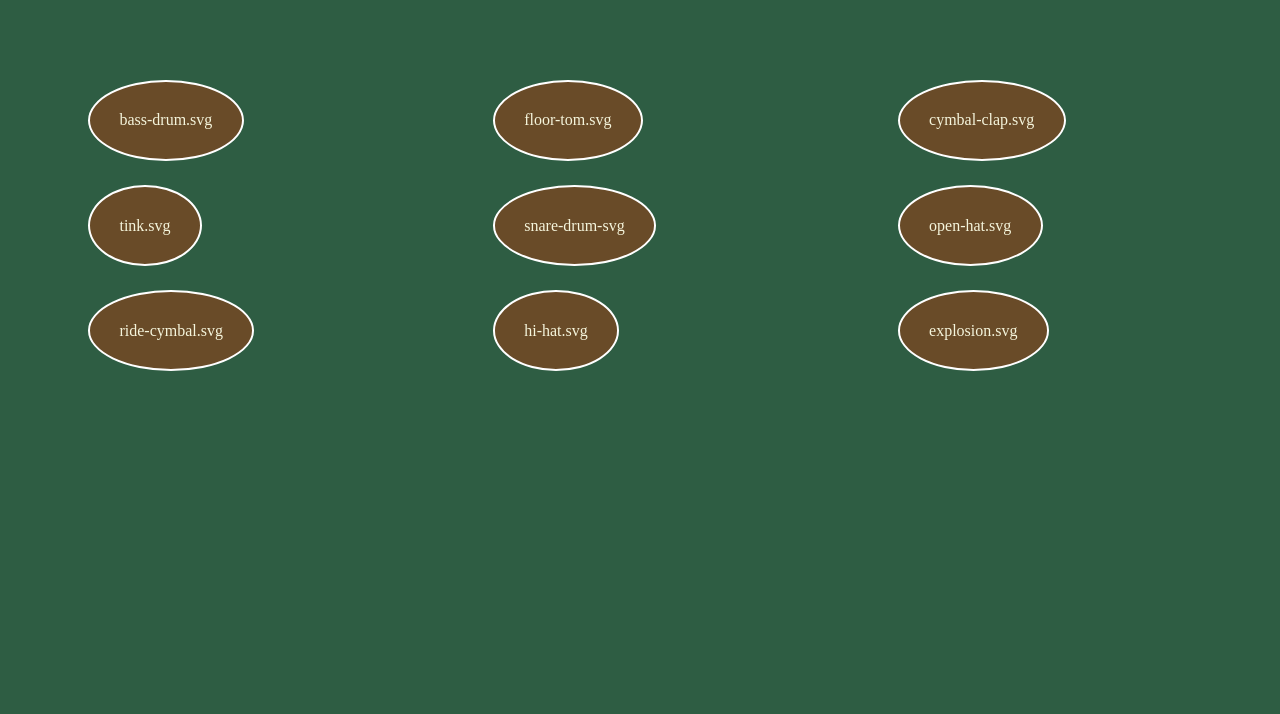
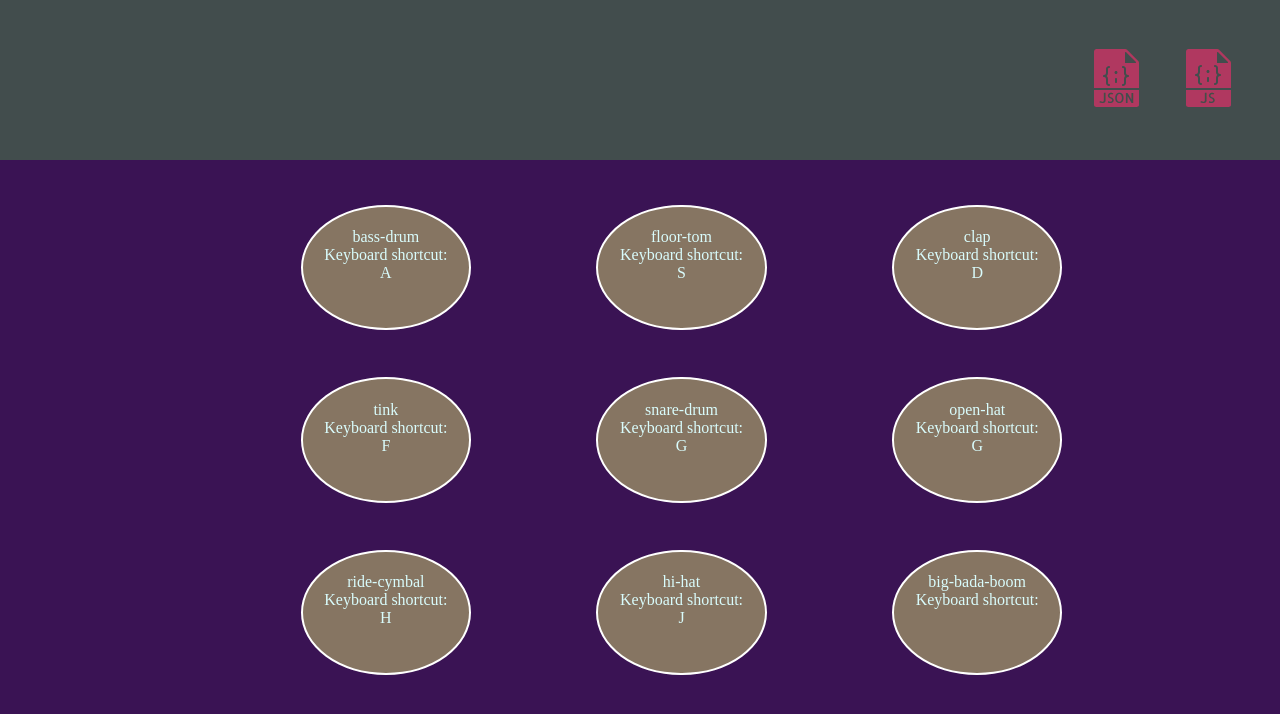
Before and after one commit to LarsGKodehode/LarsGKodehode.github.io, a plain HTML site: page page-hierarchy/lessons/dokker-oppgaver/drumkit/drumkit.html in a window 1280 px wide. Drawn offline with Linux system fonts and the light colour scheme.

Commit message:
updated from src

```diff
--- a/page-hierarchy/lessons/dokker-oppgaver/drumkit/drumkit.css
+++ b/page-hierarchy/lessons/dokker-oppgaver/drumkit/drumkit.css
@@ -1,36 +1,88 @@
+/* hack to set every element to use border-box as default */
+* {
+  box-sizing: border-box;
+}
+
 html {
   margin: 0px;
+  width: 100%;
+  height: 100%;
 }
 
 body {
-  background-color: rgb(46, 93, 67);
+  display: grid;
+  grid-template-columns: 2fr 7fr 1fr;
+  grid-template-rows: 2fr 7fr 1fr;
+
+  margin: 0px;
+  width: 100%;
+  height: 100%;
+
+  background-color: #3a1354;
 }
 
-#submit-section {
+#nav-top {
+  grid-column: 1 / -1;
+  grid-row: 1 / 2;
+
+  background-color: #424D4D;
+
+  display: flex;
+  align-items: center;
+  justify-content: flex-end;
+}
+
+ul {
+  box-sizing: border-box;
+  display: flex;
+  flex-direction: row-reverse;
+  justify-content: end;
+
+  margin: 2% 2%;
+  width: 40%;
+}
+
+li {
+  list-style-type: none;
+  padding: 0px 5%;
+}
+
+.icon-standard {
+  filter: invert(13%) sepia(32%) saturate(3399%) hue-rotate(254deg) brightness(93%) contrast(106%);
+}
+
+#drumkit-wrapper {
+  grid-column: 2 / 3;
+  grid-row: 2 / 3;
+
+  height: 100%;
   width: 100%;
 }
 
-#drum-kit-wrapper {
-  max-height: 60vh;
-  max-width: 60vw;
+#gui-buttons-wrapper {
+  grid-column: 1 / -1;
+  grid-row: 3 / -1;
 }
 
 #drum-kit {
-  box-sizing: border-box;
   display: grid;
   grid-template-columns: repeat(3, 1fr);
+
+  width: 100%;
+  height: 100%;
+
+  padding: 5%;
+
   gap: 10%;
-  margin: 5em;
-  max-height: 80%;
 }
 
-.sound-tool {
-  background-color: #694b28;
+.instrument {
+  background-color: #867562;
   border: white solid 2px;
   border-radius: 50%;
 
 
-  color: beige;
+  color: #D9FCFC;
   text-align: center;
 
   padding: 10%;
@@ -38,11 +90,6 @@ body {
   width: fit-content;
 }
 
-.sound-tool:hover {
+.instrument:hover {
   border: blue 2px solid;
 }
-
-#gui-buttons-wrapper {
-  max-height: 30vh;
-  width: 100%;
-}
--- a/page-hierarchy/lessons/dokker-oppgaver/drumkit/drumkit.html
+++ b/page-hierarchy/lessons/dokker-oppgaver/drumkit/drumkit.html
@@ -12,7 +12,20 @@
   <script defer src="drumkit.js"></script>
 </head>
 <body>
-
+  <nav id="nav-top">
+    <ul class="nav-list horizontal">
+      <li>
+        <a class="nav link" target="_blank" href="drumkit.js">
+          <img class="icon-standard" src="/content/icon/filetypes/filetype-javascript.svg" alt="">
+        </a>
+      </li>
+      <li>
+        <a class="nav link" target="_blank" href="drumkit.json">
+          <img class="icon-standard" src="/content/icon/filetypes/filetype-json.svg" alt="">
+        </a>
+      </li>
+    </ul>
+  </nav>
 
   <!-- tag for holding the drum kit -->
   <div id="drumkit-wrapper"></div>
--- a/page-hierarchy/lessons/dokker-oppgaver/drumkit/drumkit.js
+++ b/page-hierarchy/lessons/dokker-oppgaver/drumkit/drumkit.js
@@ -3,9 +3,7 @@ let keyRegister = {}; // holds keybinds
 let drumKit = []; // holds list of drums in kit
 // handles
 const drumkitWrapper = document.getElementById("drumkit-wrapper");
-const drumkitJSON = `http://127.0.0.1:5500/page-hierarchy/lessons/dokker-oppgaver/drumkit/drumkit.json`
-
-
+const drumkitJSON = `drumkit.json`
 
 // drum object
 class drum {
@@ -21,6 +19,7 @@ class drum {
 
   // playing the drums
   playSound() {
+    this.sound.currentTime = 0;
     this.sound.play();
     console.log(`Playing the:\t ${this.name}`);
   };
@@ -39,6 +38,7 @@ function initDrumkit(drums, target) {
   const node = document.createElement("div");
   node.id = "drum-kit"
 
+  // creates every drum in kit
   for (const drum of drums) {
     // add to HTML and set meta tags
     const newDrum = document.createElement("div");
@@ -48,7 +48,7 @@ function initDrumkit(drums, target) {
     // add on click for drum
     newDrum.addEventListener("click", () => drum.playSound());
     // add keybeinding for drum
-    keyRegister[`${drum.keyCode}`] = () => drum.playSound();
+    keyRegister[`${drum.inputKey}`] = () => drum.playSound();
   };
 
   fragment.appendChild(node);
@@ -57,11 +57,20 @@ function initDrumkit(drums, target) {
 
 function adjustMeta(drum, newDrum) {
   newDrum.id = drum.name;
-  newDrum.className = `${drum.type} sound-tool`;
-  newDrum.textContent = drum.icon;
+  newDrum.className = `${drum.type} instrument`;
+  newDrum.innerHTML = `${drum.name}<br>Keyboard shortcut:<br>${drum.inputKey.charAt(3)}`;
 };
 
-// fetch drumkit file
+// TODO: implement a generic JSON grabber
+/*
+function fetchJSON(handle) {
+  fetch(handle)
+  .then(response => response.json())
+  .then(data => {return data});
+};
+*/
+
+// fetch drumkit json and initialize drum kit
 fetch(drumkitJSON)
   .then(response => response.json())
   .then((data) => {
--- a/page-hierarchy/lessons/dokker-oppgaver/drumkit/drumkit.json
+++ b/page-hierarchy/lessons/dokker-oppgaver/drumkit/drumkit.json
@@ -4,7 +4,7 @@
     "type": "floor",
     "icon": "bass-drum.svg",
     "sound": "/content/audio/drumkit/bass-drum.wav",
-    "keyCode":"KeyA"
+    "inputKey":"KeyA"
   },
 
   {
@@ -12,7 +12,7 @@
     "type": "tom",
     "icon": "floor-tom.svg",
     "sound": "/content/audio/drumkit/tom-floor.wav",
-    "keyCode":"KeyS"
+    "inputKey":"KeyS"
   },
 
   {
@@ -20,7 +20,7 @@
     "type": "cymbal",
     "icon": "cymbal-clap.svg",
     "sound": "/content/audio/drumkit/cymbal-clap.wav",
-    "keyCode":"KeyD"
+    "inputKey":"KeyD"
   },
 
   {
@@ -28,7 +28,7 @@
     "type": "tom",
     "icon": "tink.svg",
     "sound": "/content/audio/drumkit/tink.wav",
-    "keyCode":"KeyF"
+    "inputKey":"KeyF"
   },
 
   {
@@ -36,7 +36,7 @@
     "type": "snare",
     "icon": "snare-drum-svg",
     "sound": "/content/audio/drumkit/snare-snare.wav",
-    "keyCode":"KeyG"
+    "inputKey":"KeyG"
   },
 
   {
@@ -44,7 +44,7 @@
     "type": "cymbal",
     "icon": "open-hat.svg",
     "sound": "/content/audio/drumkit/cymbal-open-hat.wav",
-    "keyCode":"KeyG"
+    "inputKey":"KeyG"
   },
 
   {
@@ -52,7 +52,7 @@
     "type": "cymbal",
     "icon": "ride-cymbal.svg",
     "sound": "/content/audio/drumkit/cymbal-ride.wav",
-    "keyCode":"KeyH"
+    "inputKey":"KeyH"
   },
 
   {
@@ -60,13 +60,13 @@
     "type": "cymbal",
     "icon": "hi-hat.svg",
     "sound": "/content/audio/drumkit/cymbal-hi-hat.wav",
-    "keyCode":"KeyJ"
+    "inputKey":"KeyJ"
   },
 
   {
     "name": "big-bada-boom",
     "type": "explosives",
     "icon": "explosion.svg",
-    "keyCode":"KeyL"
+    "inputKey":"Not Implemented"
   }
 ]
```
Also changed, not shown: content/icon/filetypes/filetype-javascript.svg (added), content/icon/filetypes/filetype-json.svg (added).
